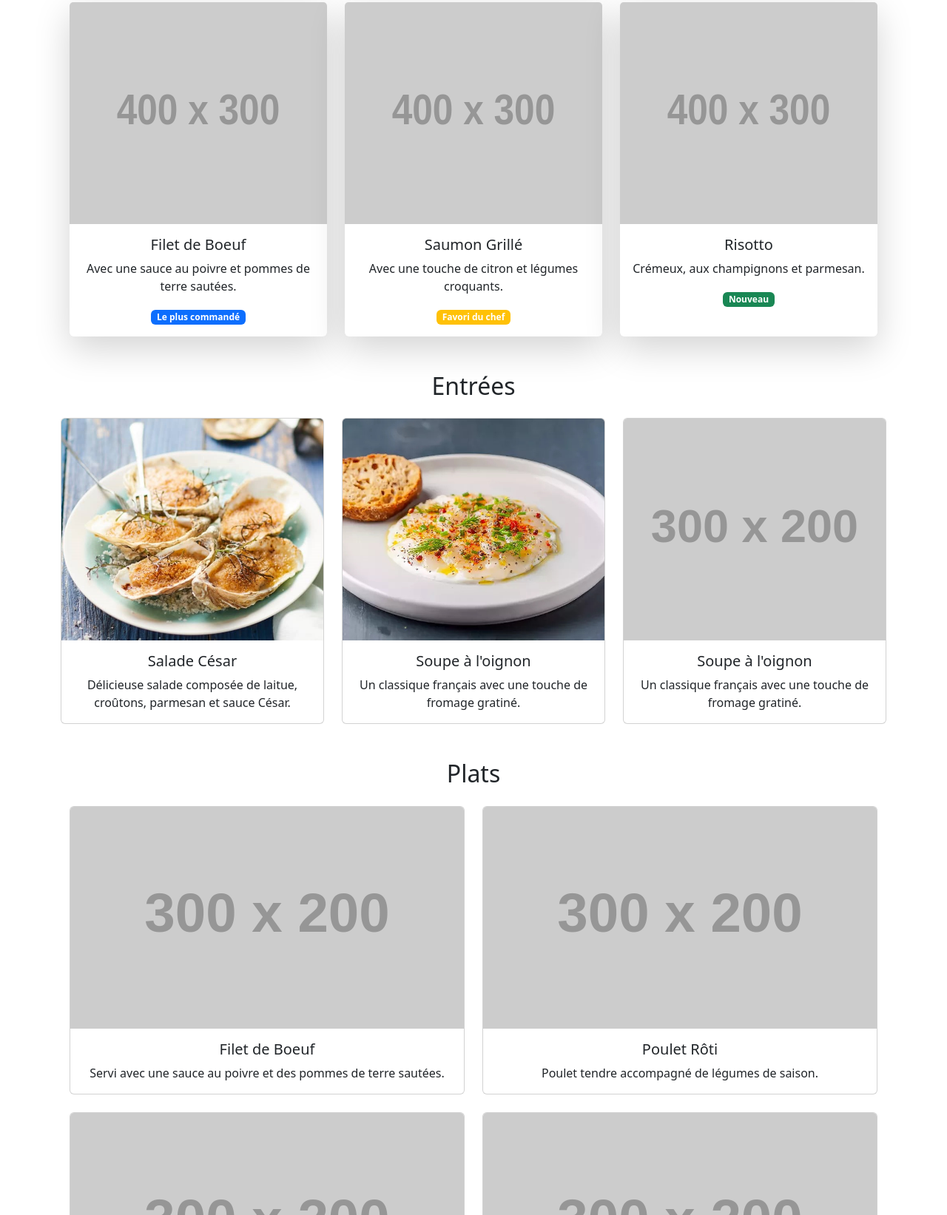
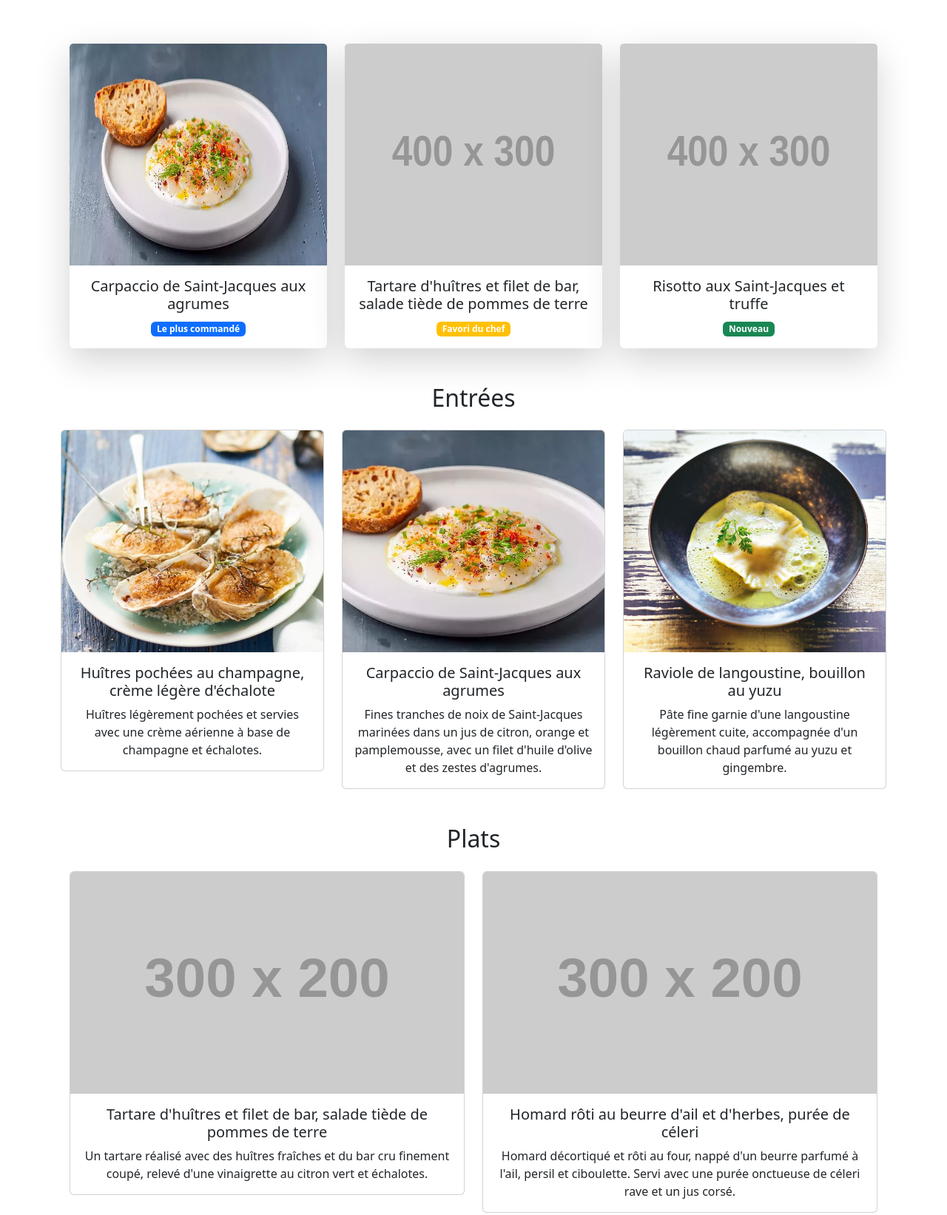
Before and after one commit to Matthieuhamon/Restaurant, a plain HTML site: page menus.html in a window 1280 px wide. Shown: the part 420-2063 px from the top of the page at 74% size. Drawn offline with nearby package versions, Linux system fonts and the light colour scheme; placeholder pictures from the web are drawn by us.

Commit message:
Mise a jour du menus

```diff
--- a/menus.html
+++ b/menus.html
@@ -50,7 +50,7 @@
     </div>
 
     <!-- Menu -->
-    <main class="container mb-5" style="margin-top: 22vh;">
+    <main class="container mb-5" style="margin-top: 29vh;">
 
       <section id="plats-populaires" class="mb-5">
         <div class="container">
@@ -58,10 +58,9 @@
             <!-- Plat 1 -->
             <div class="col-md-4">
               <div class="card border-0 shadow-lg h-100">
-                <img src="https://via.placeholder.com/400x300" class="card-img-top" alt="Plat populaire" style="height: 300px;">
+                <img src="assets/img/entrée_2.jpg" class="card-img-top" alt="Plat populaire" style="height: 300px;">
                 <div class="card-body text-center">
-                  <h5 class="card-title">Filet de Boeuf</h5>
-                  <p class="card-text">Avec une sauce au poivre et pommes de terre sautées.</p>
+                  <h5 class="card-title">Carpaccio de Saint-Jacques aux agrumes</h5>
                   <span class="badge bg-primary">Le plus commandé</span>
                 </div>
               </div>
@@ -71,8 +70,7 @@
               <div class="card border-0 shadow-lg h-100">
                 <img src="https://via.placeholder.com/400x300" class="card-img-top" alt="Plat populaire" style="height: 300px;">
                 <div class="card-body text-center">
-                  <h5 class="card-title">Saumon Grillé</h5>
-                  <p class="card-text">Avec une touche de citron et légumes croquants.</p>
+                  <h5 class="card-title">Tartare d'huîtres et filet de bar, salade tiède de pommes de terre</h5>
                   <span class="badge bg-warning">Favori du chef</span>
                 </div>
               </div>
@@ -82,8 +80,7 @@
               <div class="card border-0 shadow-lg h-100">
                 <img src="https://via.placeholder.com/400x300" class="card-img-top" alt="Plat populaire" style="height: 300px;">
                 <div class="card-body text-center">
-                  <h5 class="card-title">Risotto</h5>
-                  <p class="card-text">Crémeux, aux champignons et parmesan.</p>
+                  <h5 class="card-title">Risotto aux Saint-Jacques et truffe</h5>
                   <span class="badge bg-success">Nouveau</span>
                 </div>
               </div>
@@ -102,8 +99,8 @@
             <div class="card">
               <img src="assets/img/entrée_1.jpg" class="card-img-top object-fit-cover" alt="Entrée" style="height: 300px;">
               <div class="card-body">
-                <h5 class="card-title">Salade César</h5>
-                <p class="card-text">Délicieuse salade composée de laitue, croûtons, parmesan et sauce César.</p>
+                <h5 class="card-title">Huîtres pochées au champagne, crème légère d'échalote</h5>
+                <p class="card-text">Huîtres légèrement pochées et servies avec une crème aérienne à base de champagne et échalotes.</p>
               </div>
             </div>
           </div>
@@ -111,17 +108,17 @@
             <div class="card">
               <img src="assets/img/entrée_2.jpg" class="card-img-top object-fit-cover" alt="Entrée" style="height: 300px;">
               <div class="card-body">
-                <h5 class="card-title">Soupe à l'oignon</h5>
-                <p class="card-text">Un classique français avec une touche de fromage gratiné.</p>
+                <h5 class="card-title">Carpaccio de Saint-Jacques aux agrumes</h5>
+                <p class="card-text">Fines tranches de noix de Saint-Jacques marinées dans un jus de citron, orange et pamplemousse, avec un filet d'huile d'olive et des zestes d'agrumes.</p>
               </div>
             </div>
           </div>
           <div class="col-md-4">
             <div class="card">
-              <img src="https://via.placeholder.com/300x200" class="card-img-top object-fit-cover" alt="Entrée" style="height: 300px;">
+              <img src="assets/img/entrée_3.jpg" class="card-img-top object-fit-cover" alt="Entrée" style="height: 300px;">
               <div class="card-body">
-                <h5 class="card-title">Soupe à l'oignon</h5>
-                <p class="card-text">Un classique français avec une touche de fromage gratiné.</p>
+                <h5 class="card-title">Raviole de langoustine, bouillon au yuzu</h5>
+                <p class="card-text">Pâte fine garnie d'une langoustine légèrement cuite, accompagnée d'un bouillon chaud parfumé au yuzu et gingembre.</p>
               </div>
             </div>
           </div>
@@ -138,8 +135,8 @@
               <div class="card">
                 <img src="https://via.placeholder.com/300x200" class="card-img-top object-fit-cover" alt="Plat" style="height: 300px;">
                 <div class="card-body">
-                  <h5 class="card-title">Filet de Boeuf</h5>
-                  <p class="card-text">Servi avec une sauce au poivre et des pommes de terre sautées.</p>
+                  <h5 class="card-title">Tartare d'huîtres et filet de bar, salade tiède de pommes de terre</h5>
+                  <p class="card-text">Un tartare réalisé avec des huîtres fraîches et du bar cru finement coupé, relevé d'une vinaigrette au citron vert et échalotes.</p>
                 </div>
               </div>
             </div>
@@ -148,8 +145,8 @@
               <div class="card">
                 <img src="https://via.placeholder.com/300x200" class="card-img-top object-fit-cover" alt="Plat" style="height: 300px;">
                 <div class="card-body">
-                  <h5 class="card-title">Poulet Rôti</h5>
-                  <p class="card-text">Poulet tendre accompagné de légumes de saison.</p>
+                  <h5 class="card-title">Homard rôti au beurre d'ail et d'herbes, purée de céleri</h5>
+                  <p class="card-text">Homard décortiqué et rôti au four, nappé d'un beurre parfumé à l'ail, persil et ciboulette. Servi avec une purée onctueuse de céleri rave et un jus corsé.</p>
                 </div>
               </div>
             </div>
@@ -158,8 +155,8 @@
               <div class="card">
                 <img src="https://via.placeholder.com/300x200" class="card-img-top object-fit-cover" alt="Plat" style="height: 300px;">
                 <div class="card-body">
-                  <h5 class="card-title">Saumon Grillé</h5>
-                  <p class="card-text">Saumon parfaitement grillé avec une touche de citron.</p>
+                  <h5 class="card-title">Pavé de saumon mi-cuit, crème de betterave</h5>
+                  <p class="card-text">Saumon cuit à cœur fondant, accompagné d'une crème légère de betterave et chips de betterave.</p>
                 </div>
               </div>
             </div>
@@ -168,8 +165,8 @@
               <div class="card">
                 <img src="https://via.placeholder.com/300x200" class="card-img-top object-fit-cover" alt="Plat" style="height: 300px;">
                 <div class="card-body">
-                  <h5 class="card-title">Risotto</h5>
-                  <p class="card-text">Un risotto crémeux aux champignons et parmesan.</p>
+                  <h5 class="card-title">Risotto aux Saint-Jacques et truffe</h5>
+                  <p class="card-text">Risotto crémeux au parmesan, surmonté de noix de Saint-Jacques juste snackées et parfumé de fines lamelles de truffe noire.</p>
                 </div>
               </div>
             </div>
@@ -185,8 +182,8 @@
             <div class="card">
               <img src="https://via.placeholder.com/300x200" class="card-img-top object-fit-cover" alt="Dessert" style="height: 300px;">
               <div class="card-body">
-                <h5 class="card-title">Tarte Tatin</h5>
-                <p class="card-text">Un dessert caramélisé servi avec une boule de glace vanille.</p>
+                <h5 class="card-title">Tarte au chocolat noir et fleur de sel, espuma d'algues</h5>
+                <p class="card-text">Une tartelette au chocolat noir intense, subtilement relevée par de la fleur de sel.</p>
               </div>
             </div>
           </div>
@@ -194,8 +191,8 @@
             <div class="card">
               <img src="https://via.placeholder.com/300x200" class="card-img-top object-fit-cover" alt="Dessert" style="height: 300px;">
               <div class="card-body">
-                <h5 class="card-title">Crème Brûlée</h5>
-                <p class="card-text">Douceur à la vanille avec une croûte de caramel craquante.</p>
+                <h5 class="card-title">Soufflé glacé au citron et salicorne caramélisée</h5>
+                <p class="card-text">Un soufflé glacé aérien parfumé au citron relevé avec une touche de sel marin.</p>
               </div>
             </div>
           </div>
@@ -206,7 +203,7 @@
       <section id="boissons" class="mb-5">
         <h2 class="text-center mb-4">Boissons</h2>
         <div class="row g-4 text-center">
-          <div class="col-md-4">
+          <div class="col-md-6">
             <div class="card">
               <img src="https://via.placeholder.com/300x200" class="card-img-top object-fit-cover" alt="Boisson" style="height: 300px;">
               <div class="card-body">
@@ -215,7 +212,7 @@
               </div>
             </div>
           </div>
-          <div class="col-md-4">
+          <div class="col-md-6">
             <div class="card">
               <img src="https://via.placeholder.com/300x200" class="card-img-top object-fit-cover" alt="Boisson" style="height: 300px;">
               <div class="card-body">
```
